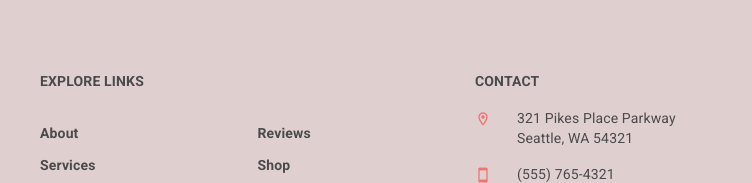
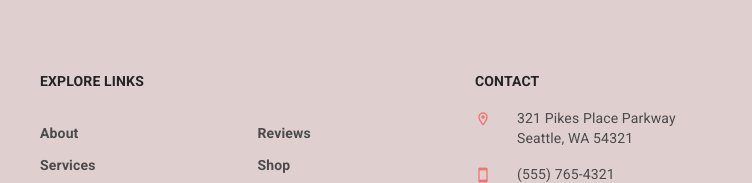
Before and after one commit to LisawebG/Test, a plain HTML site: page index.html in a window 1280 px wide. Shown: the part 5216-5399 px from the top of the page, 438-1190 px from the left. Drawn offline with Linux system fonts and the light colour scheme; files whose address does not match are found by name.

Commit message:
изменили цвет текста в футере

```diff
--- a/css/footer.css
+++ b/css/footer.css
@@ -6,7 +6,7 @@
     font-weight: bold;
     font-size: 14px;
     line-height: 22px;
-    color: #4B4B4B;
+    color: #242424;
 }
 
 .footer__menu {
```
